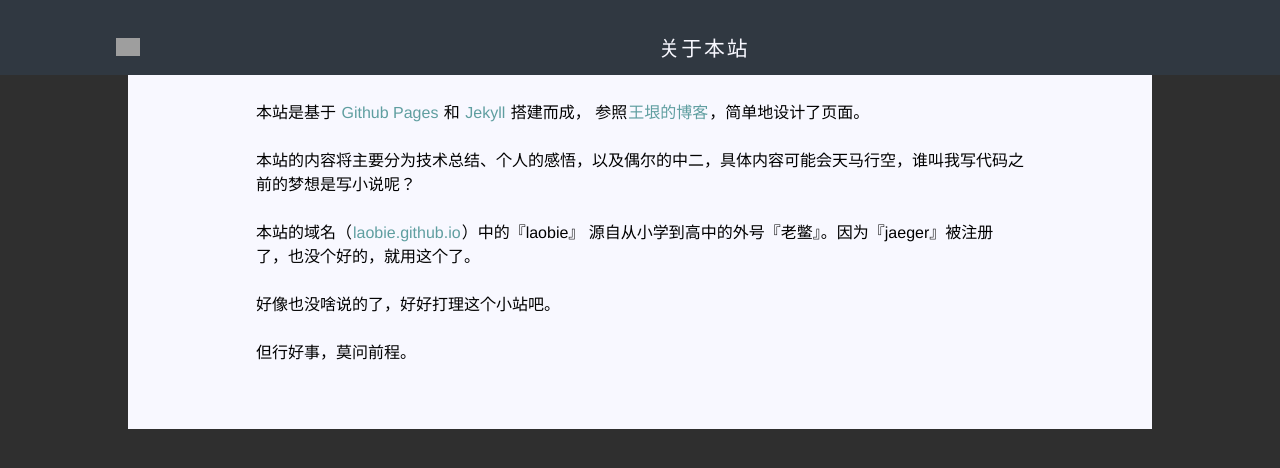
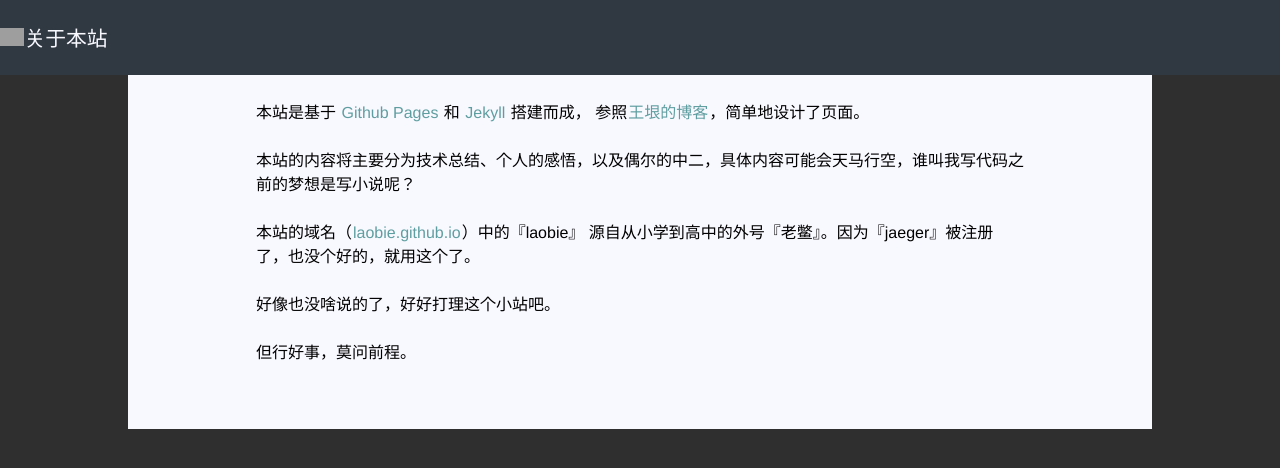
Before and after one commit to laobie/laobie.github.io, a Jekyll site: the page about.html, which Jekyll copies as it is, in a window 1280 px wide. Shown: the top 468 px of the page. Built offline with Jekyll 4.4.1, drawn with Linux system fonts in a browser that asks for light colours; comment, search, counter and statistics services are not loaded; grey boxes are pictures that could not be loaded.

Commit message:
modfiy for mobile device

```diff
--- a/assets/css/post.css
+++ b/assets/css/post.css
@@ -20,8 +20,8 @@ body {
 }
 
 .home-title {
-    font-size: 1.5em;
     width: 20%;
+    height: 100%;
     display: table-cell;
     vertical-align: middle;
 }
@@ -33,13 +33,10 @@ body {
     color: ghostwhite;
     display: table-cell;
     text-align: center;
-    letter-spacing: 0.5mm;
     vertical-align: middle;
 }
 
 .header-inside {
-    display: table;
-    height: 100%;
     width: 100%;
 }
 
```
